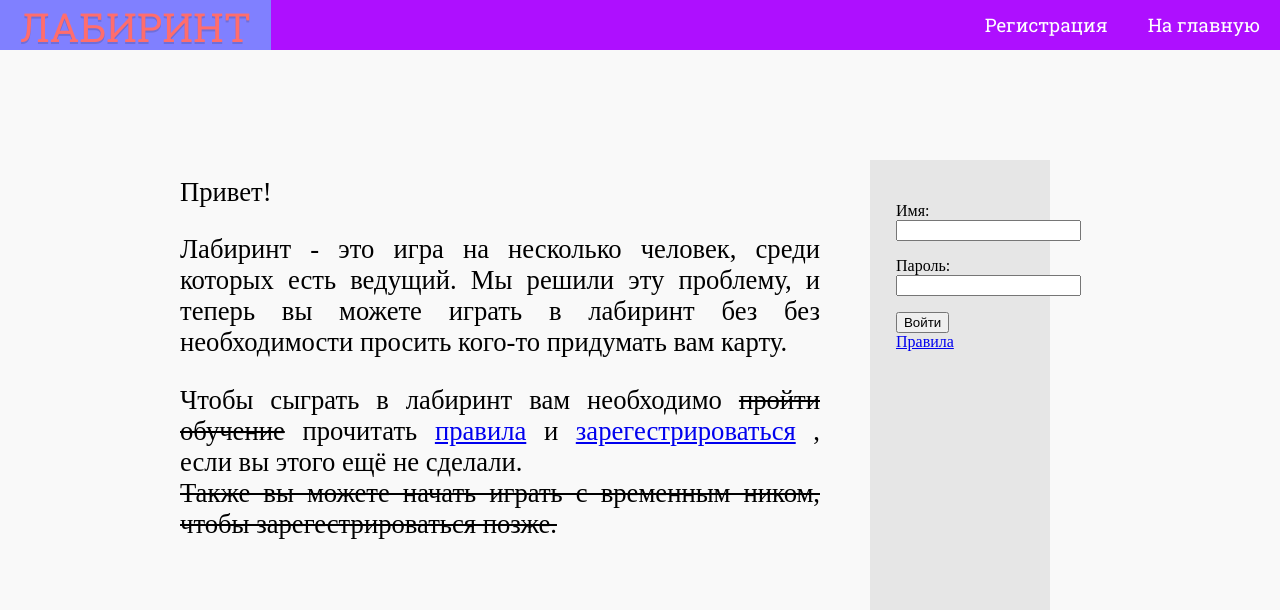
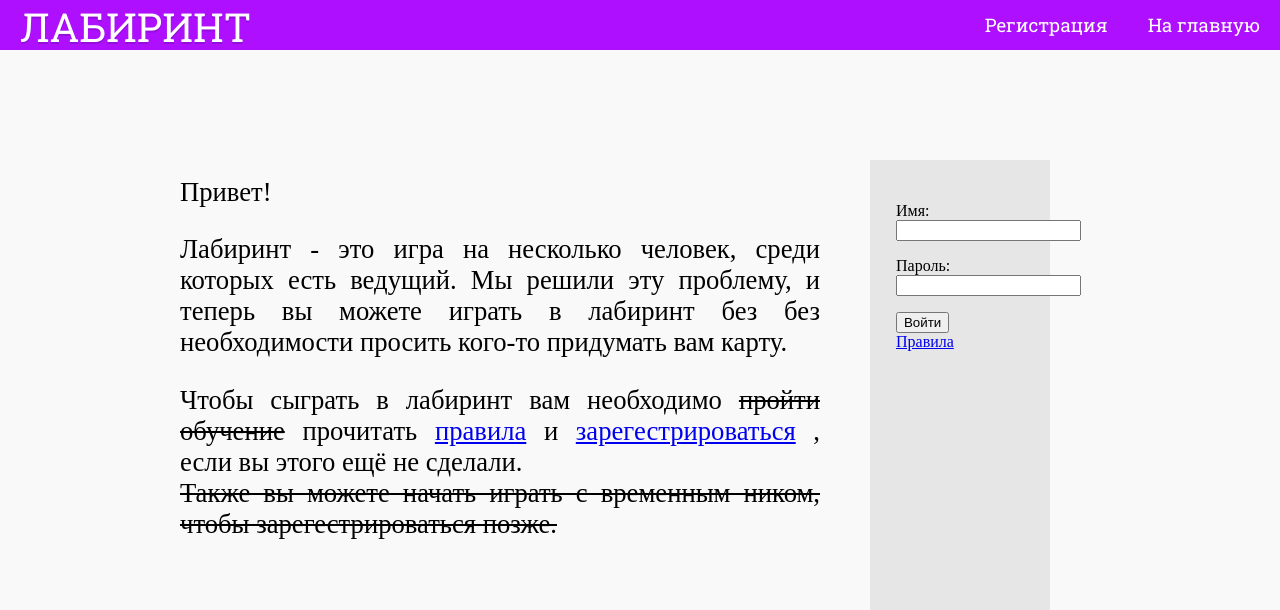
Before and after one commit to m20-sch57/labyrinth, a Flask app: page / in a window 1280 px wide. Shown: the top 610 px of the page. Run offline with Flask 2, Linux system fonts and the light colour scheme; some libraries are stand-ins or nearby versions; some web fonts are replaced.

Commit message:
added var clr-m1

```diff
--- a/app/static/stylesheets/light.css
+++ b/app/static/stylesheets/light.css
@@ -1,3 +1,7 @@
+:root {
+	--clr-m1: #ae0fff;
+}
+
 html, body{
 	background: rgb(249, 249, 249);
 	margin: 0;
@@ -16,12 +20,6 @@ html, body{
 	margin-right: 180px;
 }
 
-
-/*[class^='navbar'] {
-	font-family: Verdana;
-	color: #ff9898;
-}*/
-
 #logo {
 	position: relative;
 	float: left;
@@ -29,15 +27,10 @@ html, body{
 	padding-left: 20px;
 	padding-right: 20px;
 	text-decoration: none;
-	color: #ff6d6d;
+	color: #ffffff;
 	text-shadow: 0px 2px 0px #00000024;
-	/*background: #ae0fff;*/
-	background: #8080ff;
+	background: var(--clr-m1);
 	height: inherit;
-}
-
-.logo-bg {
-	background: #000000;
 }
 
 .navbar-sidebar {
@@ -53,8 +46,7 @@ html, body{
 .header {
 	display: flexbox;
 	height: 50px;
-	/*background: #8080ff;*/
-	background: #ae0fff;
+	background: var(--clr-m1);
 }
 
 .header a:not(#logo) {
@@ -195,7 +187,7 @@ html, body{
 .game-room-header {
 	margin-left: 0% !important;
 	margin-right: 0% !important;
-	background-color: rgb(138, 45, 242);
+	background-color: var(--clr-m1);
 	height: 54px;
 	font-family: Verdana;
 	text-align: center;
@@ -229,7 +221,7 @@ html, body{
 	position: absolute;
 	left: 10%;
 	top: 10%;
-	background-color: rgb(138, 45, 242);
+	background-color: var(--clr-m1);
 	height: 33%;
 	border-radius: 10%;
 	-webkit-border-radius: 10%;
```
